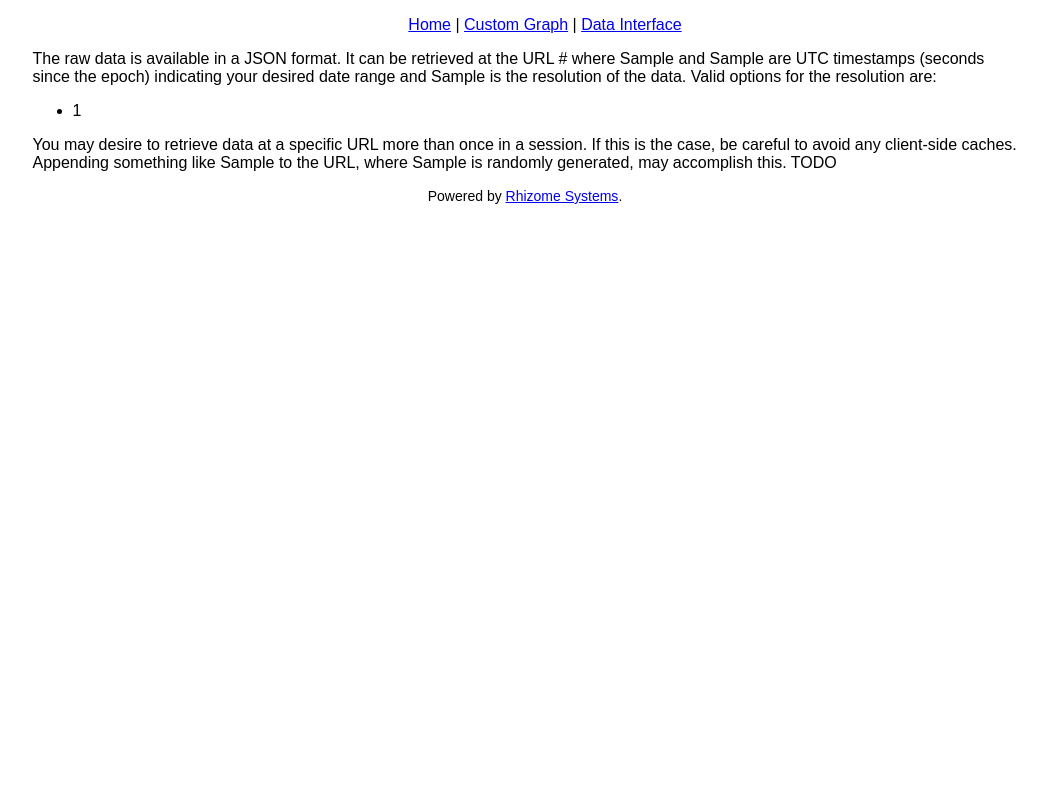
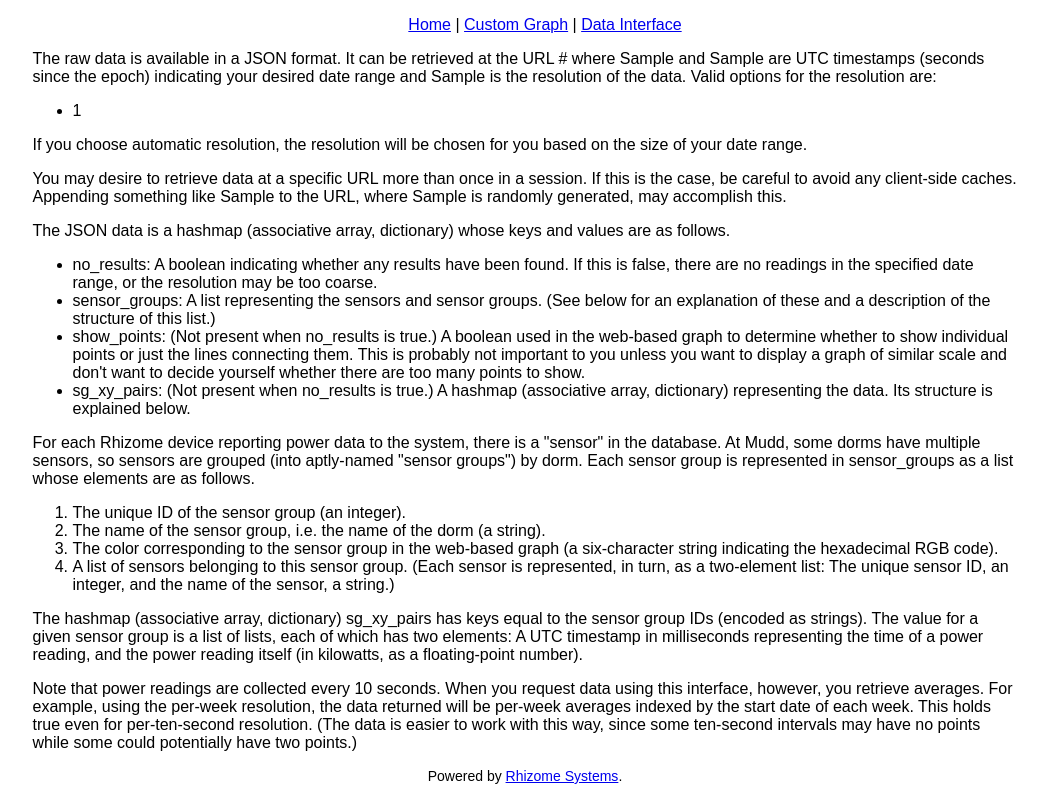
Before and after one commit to ccmaymay/energyweb, a Python web app: template templates/graph/data_interface.html in a window 1280 px wide. Shown: the whole page, without its empty margins (115-1162 px from the left). Run offline with Jinja, Linux system fonts and the light colour scheme; the template is opened without the code that fills it: most values are stand-ins (such as "Sample title", 1, 10 or a date in 2020).

Commit message:
Updated documentation, (quickly) completed the data interface view (explanation).

```diff
--- a/graph/management/commands/develdb.py
+++ b/graph/management/commands/develdb.py
@@ -1,4 +1,10 @@
 #!/usr/bin/env python
+
+
+'''
+Set up the development environment.  In particular, change sensor
+settings to those used by energyfaker.
+'''
 
 
 from django.core.management.base import BaseCommand, CommandError
--- a/graph/management/commands/energyfaker.py
+++ b/graph/management/commands/energyfaker.py
@@ -123,7 +123,8 @@ class FakeRhizomeDaemon(Daemon):
         # handler?
         FakeRhizomeHandler.profile = [unhexlify(s) for s in
                                       FAKE_RHIZOME_PROFILES[sensor_id]]
-        self.sock = TCPServer((self.sensor.ip, self.sensor.port), FakeRhizomeHandler)
+        self.sock = TCPServer((self.sensor.ip, self.sensor.port),
+                              FakeRhizomeHandler)
         info('Serving for sensor %d (%s, %s).' % (sensor_id, desc, addr))
         self.sock.serve_forever()
 
--- a/static/index.js
+++ b/static/dynamic_graph.js
@@ -30,9 +30,10 @@ $(function () {
         // Given new data from the server, update the page (graph and
         // table).
 
-        // TODO: what if somehow we get no results and it's not the first time?
+        // TODO: what if somehow we get no results and it's not the
+        // first time?
         if (first_time && data.no_results) {
-            return; // TODO
+            return; // TODO: tell the user what happened?
         }
 
         // When this function is first called, it is expected that
--- a/static/screen.css
+++ b/static/screen.css
@@ -6,7 +6,7 @@
 
 div#content
 {
-    width: 985px;
+    max-width: 985px;
     margin: auto;
 }
 
--- a/static/static_graph.js
+++ b/static/static_graph.js
@@ -12,7 +12,7 @@ $(function () {
     function getdata_json_cb(data) {
         // Given data from the server, update the graph.
         if (data.no_results) {
-            return; // TODO
+            return; // TODO: tell the user what happened?
         }
 
         var series_opts = [];
--- a/templates/base.html
+++ b/templates/base.html
@@ -17,7 +17,7 @@
 <body>
 
 <ul id="navbar">
-    <li><a href="{{ graph_url }}">Home</a></li>
+    <li><a href="{{ dynamic_graph_url }}">Home</a></li>
     | <li><a href="{{ static_graph_url }}">Custom Graph</a></li>
     | <li><a href="{{ data_interface_url }}">Data Interface</a></li>
 </ul>
--- a/templates/graph/data_interface.html
+++ b/templates/graph/data_interface.html
@@ -1,6 +1,6 @@
 {% extends "base.html" %}
 
-{% block title %}Energy Usage at Mudd{% endblock %}
+{% block title %}Energy Usage at Mudd: Data Interface{% endblock %}
 
 {% block morehead %}
 {% endblock %}
@@ -19,11 +19,70 @@
             <li>{{ res_choice.0 }}</li>
         {% endfor %}
     </ul>
+    If you choose automatic resolution, the resolution will be chosen for you
+    based on the size of your date range.
+</p>
+<p>
     You may desire to retrieve data at a specific URL more than once in a
     session.  If this is the case, be careful to avoid any client-side caches.
     Appending something like {{ interface_junk_suffix }} to the URL, where
     {{ interface_junk_placeholder }} is randomly generated, may accomplish
-    this. TODO
+    this.
+</p>
+<p>
+    The JSON data is a hashmap (associative array, dictionary) whose keys and
+    values are as follows.
+    <ul>
+        <li>no_results:
+            A boolean indicating whether any results have been found.  If this
+            is false, there are no readings in the specified date range, or the
+            resolution may be too coarse.
+        </li>
+        <li>sensor_groups:
+            A list representing the sensors and sensor groups.  (See below for
+            an explanation of these and a description of the structure of this
+            list.)
+        </li>
+        <li>show_points:  (Not present when no_results is true.)
+            A boolean used in the web-based graph to determine whether to show
+            individual points or just the lines connecting them.  This is
+            probably not important to you unless you want to display a graph
+            of similar scale and don't want to decide yourself whether there
+            are too many points to show.
+        </li>
+        <li>sg_xy_pairs:  (Not present when no_results is true.)
+            A hashmap (associative array, dictionary) representing the data.
+            Its structure is explained below.
+        </li>
+    </ul>
+    For each Rhizome device reporting power data to the system, there is a
+    "sensor" in the database.  At Mudd, some dorms have multiple sensors, so
+    sensors are grouped (into aptly-named "sensor groups") by dorm.  Each
+    sensor group is represented in sensor_groups as a list whose elements
+    are as follows.
+    <ol>
+        <li>The unique ID of the sensor group (an integer).</li>
+        <li>The name of the sensor group, i.e. the name of the dorm
+            (a string).</li>
+        <li>The color corresponding to the sensor group in the web-based graph
+            (a six-character string indicating the hexadecimal RGB code).</li>
+        <li>A list of sensors belonging to this sensor group.  (Each sensor is
+            represented, in turn, as a two-element list:  The unique sensor ID,
+            an integer, and the name of the sensor, a string.)</li>
+    </ol>
+    The hashmap (associative array, dictionary) sg_xy_pairs has keys equal to
+    the sensor group IDs (encoded as strings).  The value for a given sensor
+    group is a list of lists, each of which has two elements:  A UTC
+    timestamp in milliseconds representing the time of a power reading, and
+    the power reading itself (in kilowatts, as a floating-point number).
+</p>
+<p>
+Note that power readings are collected every 10 seconds.  When you request data
+using this interface, however, you retrieve averages.  For example, using the
+per-week resolution, the data returned will be per-week averages indexed by the
+start date of each week.  This holds true even for per-ten-second resolution.
+(The data is easier to work with this way, since some ten-second intervals may
+have no points while some could potentially have two points.)
 </p>
 </div id="content">
 {% endblock %}
--- a/templates/graph/index.html
+++ b/templates/graph/dynamic_graph.html
@@ -7,7 +7,7 @@
     var MEDIA_URL = "{{ MEDIA_URL }}";
     var data_url = "{{ data_url }}";
 </script>
-<script language="javascript" type="text/javascript" src="{{ MEDIA_URL }}index.js"></script>
+<script language="javascript" type="text/javascript" src="{{ MEDIA_URL }}dynamic_graph.js"></script>
 {% endblock %}
 
 {% block content %}
--- a/templates/graph/static_graph_form.html
+++ b/templates/graph/static_graph_form.html
@@ -1,6 +1,6 @@
 {% extends "base.html" %}
 
-{% block title %}Energy Usage at Mudd{% endblock %}
+{% block title %}Energy Usage at Mudd: Custom Graph{% endblock %}
 
 {% block morehead %}
 <link rel="stylesheet" href="{{ MEDIA_URL }}jquery-ui/css/jquery-ui-timepicker.css" type="text/css" media="screen" />
```
Also changed, not shown: copy_to_django.sql (+39 -4 lines), graph/context_processors.py (+7 -1 lines), graph/management/commands/energymon.py (+7 -0 lines), graph/models.py (+20 -1 lines), graph/urls.py (+4 -3 lines), graph/views.py (+56 -69 lines), migrate_db_2.py (deleted, +0 -108 lines), settings.py (+8 -3 lines), urls.py (+16 -12 lines), 2 other files.
